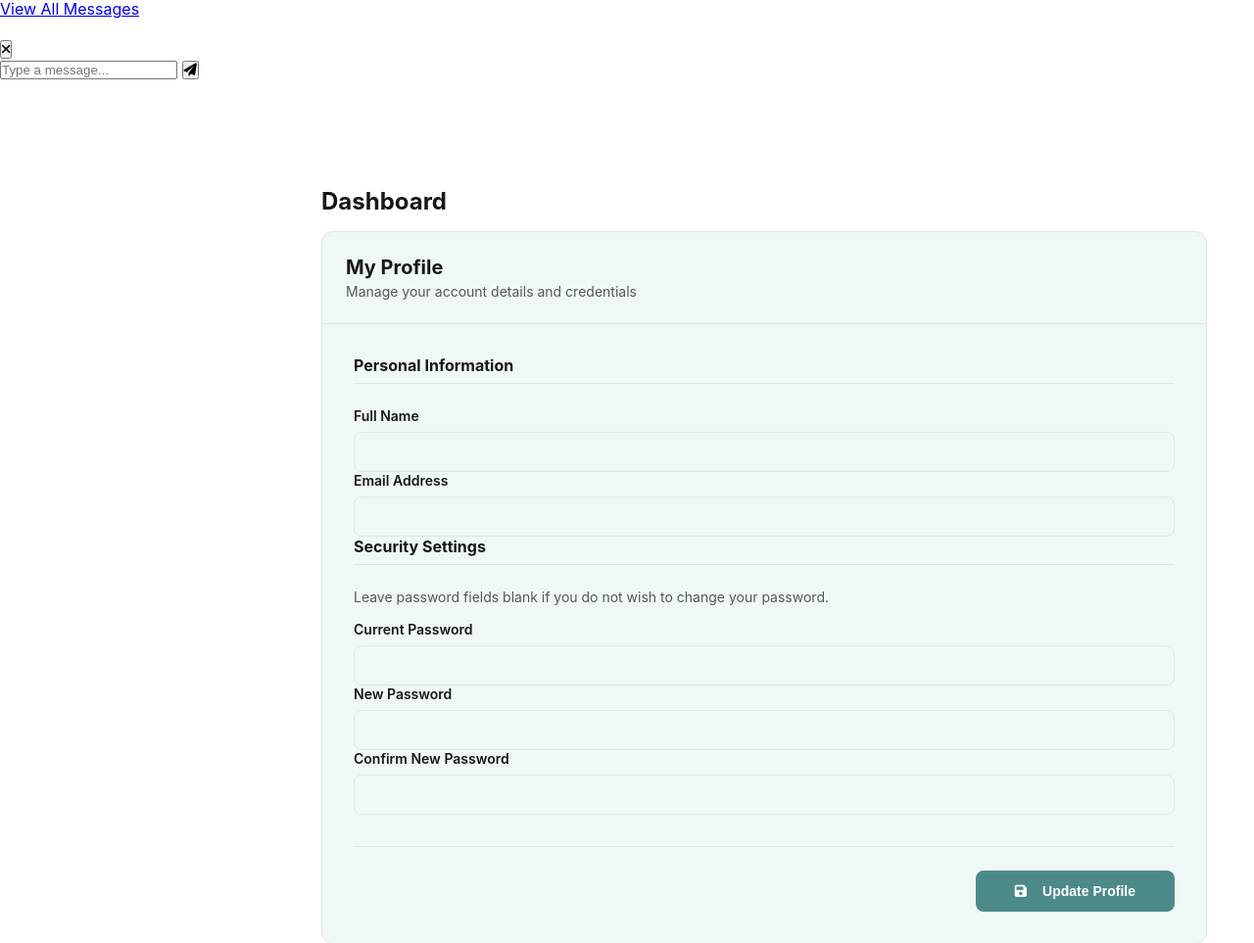
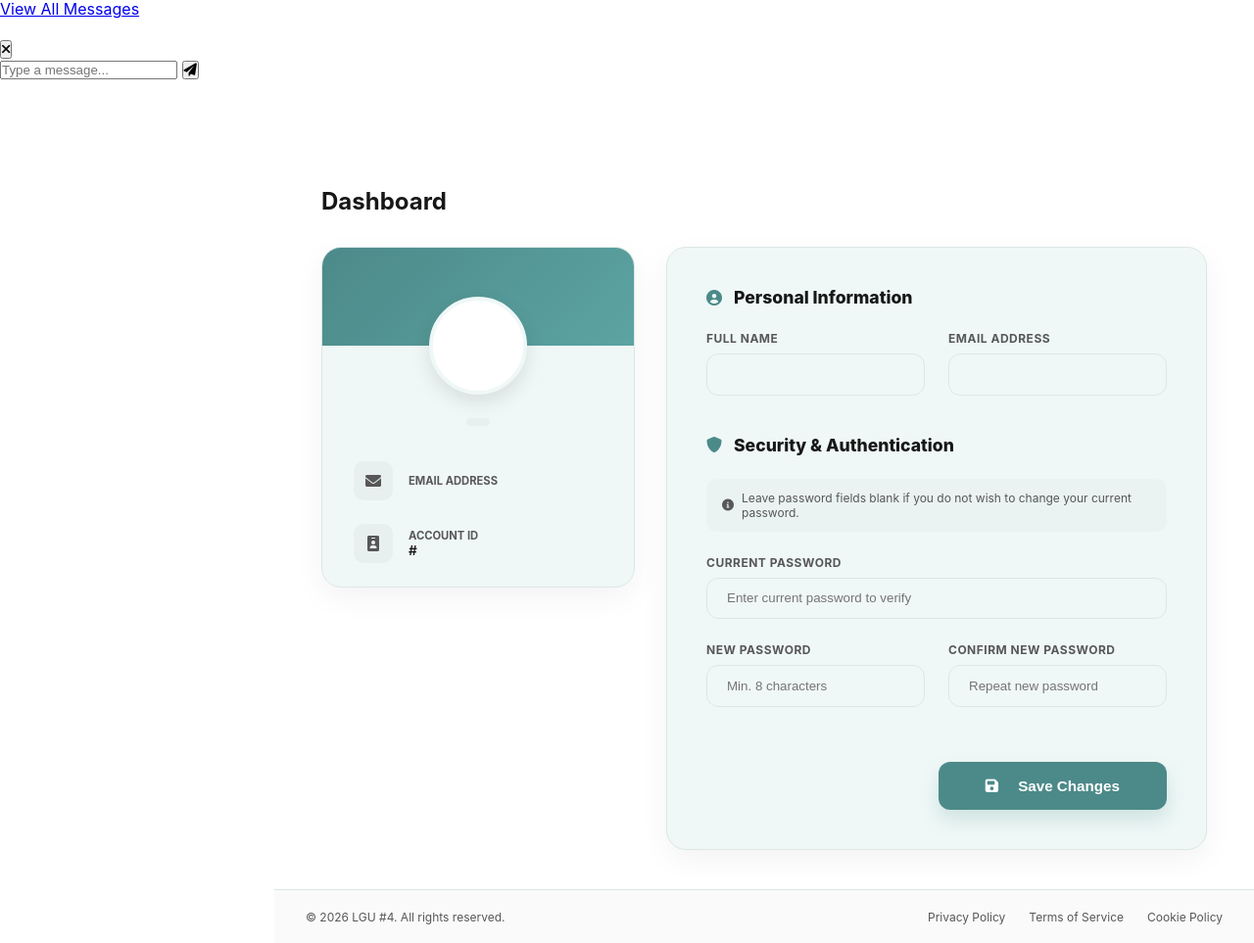
Before and after one commit to Jangwick/Healthandsafety, a PHP site: template views/pages/profile/index.php in a window 1280 px wide. Shown: the part 2169-3132 px from the top of the page at 98% size. Run offline with PHP 8.4, Linux system fonts and the light colour scheme; the template is opened without the code that fills it, so the values that code supplies are empty; some libraries are stand-ins or nearby versions.

Commit message:
feat: Implement user profile page with view and update functionality.

```diff
--- a/views/pages/profile/index.php
+++ b/views/pages/profile/index.php
@@ -1,79 +1,249 @@
-<div class="row justify-content-center">
-    <div class="col-8">
-        <div class="card shadow-sm" style="border-radius: 12px; border: 1px solid var(--border-color-1); background: var(--card-bg-1);">
-            <div class="card-header" style="background: transparent; border-bottom: 1px solid var(--border-color-1); padding: 1.5rem;">
-                <h3 style="margin: 0; font-size: 1.25rem; font-weight: 700; color: var(--text-color-1);">My Profile</h3>
-                <p style="margin: 0.25rem 0 0; font-size: 0.875rem; color: var(--text-secondary-1);">Manage your account details and credentials</p>
+<style>
+    .profile-container {
+        display: grid;
+        grid-template-columns: 320px 1fr;
+        gap: 2rem;
+        align-items: start;
+        padding-top: 1rem;
+    }
+
+    .profile-card {
+        background: var(--card-bg-1);
+        border: 1px solid var(--border-color-1);
+        border-radius: 20px;
+        overflow: hidden;
+        position: sticky;
+        top: 2rem;
+        box-shadow: 0 10px 30px rgba(0,0,0,0.05);
+    }
+
+    .profile-banner {
+        height: 100px;
+        background: linear-gradient(135deg, var(--primary-color-1), #5ca4a3);
+    }
+
+    .avatar-wrapper {
+        margin-top: -50px;
+        text-align: center;
+        padding: 0 1.5rem 1.5rem;
+    }
+
+    .profile-avatar {
+        width: 100px;
+        height: 100px;
+        background: white;
+        border-radius: 50%;
+        display: flex;
+        align-items: center;
+        justify-content: center;
+        font-size: 2.5rem;
+        font-weight: 800;
+        color: var(--primary-color-1);
+        margin: 0 auto 1rem;
+        box-shadow: 0 8px 20px rgba(0,0,0,0.1);
+        border: 4px solid var(--card-bg-1);
+    }
+
+    .profile-name {
+        font-size: 1.25rem;
+        font-weight: 800;
+        color: var(--text-color-1);
+        margin-bottom: 0.25rem;
+    }
+
+    .profile-role {
+        font-size: 0.8rem;
+        font-weight: 700;
+        text-transform: uppercase;
+        color: var(--text-secondary-1);
+        letter-spacing: 1px;
+        display: inline-block;
+        padding: 0.25rem 0.75rem;
+        background: rgba(0,0,0,0.03);
+        border-radius: 50px;
+    }
+
+    .settings-card {
+        background: var(--card-bg-1);
+        border: 1px solid var(--border-color-1);
+        border-radius: 20px;
+        padding: 2.5rem;
+        box-shadow: 0 10px 30px rgba(0,0,0,0.05);
+    }
+
+    .form-group-title {
+        font-size: 1.1rem;
+        font-weight: 800;
+        color: var(--text-color-1);
+        margin-bottom: 1.5rem;
+        display: flex;
+        align-items: center;
+        gap: 0.75rem;
+    }
+
+    .form-group-title i {
+        color: var(--primary-color-1);
+        font-size: 1rem;
+    }
+
+    .input-wrapper {
+        position: relative;
+        margin-bottom: 1.5rem;
+    }
+
+    .input-wrapper label {
+        display: block;
+        font-size: 0.75rem;
+        font-weight: 700;
+        color: var(--text-secondary-1);
+        text-transform: uppercase;
+        letter-spacing: 0.5px;
+        margin-bottom: 0.5rem;
+    }
+
+    .modern-input {
+        width: 100%;
+        padding: 0.8rem 1.25rem;
+        border: 1.5px solid var(--border-color-1);
+        border-radius: 12px;
+        background: var(--input-bg-1);
+        color: var(--text-color-1);
+        font-weight: 500;
+        transition: all 0.2s;
+    }
+
+    .modern-input:focus {
+        border-color: var(--primary-color-1);
+        box-shadow: 0 0 0 4px rgba(76, 138, 137, 0.1);
+        outline: none;
+    }
+
+    .password-hint {
+        font-size: 0.75rem;
+        color: var(--text-secondary-1);
+        background: rgba(0,0,0,0.02);
+        padding: 0.75rem 1rem;
+        border-radius: 10px;
+        margin-bottom: 1.5rem;
+        display: flex;
+        align-items: center;
+        gap: 0.5rem;
+    }
+
+    .status-alert {
+        border-radius: 12px;
+        padding: 1rem 1.25rem;
+        margin-bottom: 2rem;
+        display: flex;
+        align-items: center;
+        gap: 0.75rem;
+        font-weight: 600;
+        font-size: 0.9rem;
+        border: none;
+    }
+</style>
+
+<div class="profile-container">
+    <!-- Left column: Profile Summary -->
+    <div class="profile-card">
+        <div class="profile-banner"></div>
+        <div class="avatar-wrapper">
+            <div class="profile-avatar">
+                <?php
+                    $initials = '';
+                    $words = explode(' ', $profile['full_name']);
+                    foreach ($words as $w) $initials .= $w[0];
+                    echo strtoupper(substr($initials, 0, 2));
+                ?>
+            </div>
+            <h2 class="profile-name"><?= htmlspecialchars($profile['full_name']) ?></h2>
+            <span class="profile-role"><?= htmlspecialchars($profile['role_name']) ?></span>
+
+            <div style="margin-top: 2rem; text-align: left; padding: 0 0.5rem;">
+                <div style="display: flex; align-items: center; gap: 1rem; margin-bottom: 1.5rem;">
+                    <div style="width: 40px; height: 40px; border-radius: 10px; background: rgba(0,0,0,0.03); display: flex; align-items: center; justify-content: center; color: var(--text-secondary-1);">
+                        <i class="fas fa-envelope"></i>
+                    </div>
+                    <div>
+                        <div style="font-size: 0.7rem; font-weight: 700; color: var(--text-secondary-1); text-transform: uppercase;">Email Address</div>
+                        <div style="font-size: 0.85rem; font-weight: 600; color: var(--text-color-1);"><?= htmlspecialchars($profile['email']) ?></div>
+                    </div>
+                </div>
+                <div style="display: flex; align-items: center; gap: 1rem;">
+                    <div style="width: 40px; height: 40px; border-radius: 10px; background: rgba(0,0,0,0.03); display: flex; align-items: center; justify-content: center; color: var(--text-secondary-1);">
+                        <i class="fas fa-id-badge"></i>
+                    </div>
+                    <div>
+                        <div style="font-size: 0.7rem; font-weight: 700; color: var(--text-secondary-1); text-transform: uppercase;">Account ID</div>
+                        <div style="font-size: 0.85rem; font-weight: 600; color: var(--text-color-1);">#<?= $profile['id'] ?></div>
+                    </div>
+                </div>
+            </div>
+        </div>
     </div>
 
-            <div class="card-body" style="padding: 2rem;">
+    <!-- Right column: Edit Form -->
+    <div class="settings-card">
         <?php if (isset($_GET['success'])): ?>
-                    <div class="alert alert-success d-flex align-items-center mb-4" style="border-radius: 8px; border: none; background: rgba(25, 135, 84, 0.1); color: #198754; padding: 1rem;">
-                        <i class="fas fa-check-circle" style="margin-right: 0.5rem;"></i>
+            <div class="status-alert" style="background: #ecfdf5; color: #059669;">
+                <i class="fas fa-check-circle" style="font-size: 1.25rem;"></i>
                 <?= htmlspecialchars($_GET['success']) ?>
             </div>
         <?php endif; ?>
 
         <?php if (isset($_GET['error'])): ?>
-                    <div class="alert alert-danger d-flex align-items-center mb-4" style="border-radius: 8px; border: none; background: rgba(220, 53, 69, 0.1); color: #dc3545; padding: 1rem;">
-                        <i class="fas fa-exclamation-circle" style="margin-right: 0.5rem;"></i>
+            <div class="status-alert" style="background: #fef2f2; color: #dc2626;">
+                <i class="fas fa-exclamation-circle" style="font-size: 1.25rem;"></i>
                 <?= htmlspecialchars($_GET['error']) ?>
             </div>
         <?php endif; ?>
 
         <form action="/profile/update" method="POST">
-                    <div class="row">
-                        <div class="col-12 mb-4">
-                            <h5 style="font-size: 1rem; font-weight: 700; color: var(--text-color-1); padding-bottom: 0.5rem; border-bottom: 1px solid var(--border-color-1); margin-bottom: 1.5rem;">
-                                Personal Information
-                            </h5>
+            <h3 class="form-group-title">
+                <i class="fas fa-user-circle"></i> Personal Information
+            </h3>
+
+            <div style="display: grid; grid-template-columns: 1fr 1fr; gap: 1.5rem;">
+                <div class="input-wrapper">
+                    <label>Full Name</label>
+                    <input type="text" name="full_name" value="<?= htmlspecialchars($profile['full_name'] ?? '') ?>" required class="modern-input">
                 </div>
-
-                        <div class="col-md-6 mb-4">
-                            <label style="display: block; font-weight: 600; font-size: 0.875rem; margin-bottom: 0.5rem; color: var(--text-color-1);">Full Name</label>
-                            <input type="text" name="full_name" value="<?= htmlspecialchars($profile['full_name'] ?? '') ?>" required
-                                style="width: 100%; padding: 0.75rem 1rem; border: 1px solid var(--border-color-1); border-radius: 8px; background: var(--input-bg-1); color: var(--text-color-1); box-sizing: border-box;">
-                        </div>
-
-                        <div class="col-md-6 mb-4">
-                            <label style="display: block; font-weight: 600; font-size: 0.875rem; margin-bottom: 0.5rem; color: var(--text-color-1);">Email Address</label>
-                            <input type="email" name="email" value="<?= htmlspecialchars($profile['email'] ?? '') ?>" required
-                                style="width: 100%; padding: 0.75rem 1rem; border: 1px solid var(--border-color-1); border-radius: 8px; background: var(--input-bg-1); color: var(--text-color-1); box-sizing: border-box;">
-                        </div>
-
-                        <div class="col-12 mb-4 mt-2">
-                            <h5 style="font-size: 1rem; font-weight: 700; color: var(--text-color-1); padding-bottom: 0.5rem; border-bottom: 1px solid var(--border-color-1); margin-bottom: 1.5rem;">
-                                Security Settings
-                            </h5>
-                            <p style="font-size: 0.875rem; color: var(--text-secondary-1); margin-bottom: 1rem;">Leave password fields blank if you do not wish to change your password.</p>
-                        </div>
-
-                        <div class="col-12 mb-4">
-                            <label style="display: block; font-weight: 600; font-size: 0.875rem; margin-bottom: 0.5rem; color: var(--text-color-1);">Current Password</label>
-                            <input type="password" name="current_password"
-                                style="width: 100%; padding: 0.75rem 1rem; border: 1px solid var(--border-color-1); border-radius: 8px; background: var(--input-bg-1); color: var(--text-color-1); box-sizing: border-box;">
-                        </div>
-
-                        <div class="col-md-6 mb-4">
-                            <label style="display: block; font-weight: 600; font-size: 0.875rem; margin-bottom: 0.5rem; color: var(--text-color-1);">New Password</label>
-                            <input type="password" name="new_password"
-                                style="width: 100%; padding: 0.75rem 1rem; border: 1px solid var(--border-color-1); border-radius: 8px; background: var(--input-bg-1); color: var(--text-color-1); box-sizing: border-box;">
-                        </div>
-
-                        <div class="col-md-6 mb-4">
-                            <label style="display: block; font-weight: 600; font-size: 0.875rem; margin-bottom: 0.5rem; color: var(--text-color-1);">Confirm New Password</label>
-                            <input type="password" name="confirm_password"
-                                style="width: 100%; padding: 0.75rem 1rem; border: 1px solid var(--border-color-1); border-radius: 8px; background: var(--input-bg-1); color: var(--text-color-1); box-sizing: border-box;">
+                <div class="input-wrapper">
+                    <label>Email Address</label>
+                    <input type="email" name="email" value="<?= htmlspecialchars($profile['email'] ?? '') ?>" required class="modern-input">
                 </div>
             </div>
 
-                    <div style="margin-top: 2rem; padding-top: 1.5rem; border-top: 1px solid var(--border-color-1); display: flex; justify-content: flex-end;">
-                        <button type="submit" class="btn btn-primary" style="background: var(--primary-color-1); border: none; padding: 0.8rem 2.5rem; border-radius: 8px; font-weight: 700; color: white; cursor: pointer;">
-                            <i class="fas fa-save" style="margin-right: 0.5rem;"></i> Update Profile
+            <h3 class="form-group-title" style="margin-top: 1rem;">
+                <i class="fas fa-shield-alt"></i> Security & Authentication
+            </h3>
+
+            <div class="password-hint">
+                <i class="fas fa-info-circle"></i>
+                Leave password fields blank if you do not wish to change your current password.
+            </div>
+
+            <div class="input-wrapper">
+                <label>Current Password</label>
+                <input type="password" name="current_password" class="modern-input" placeholder="Enter current password to verify">
+            </div>
+
+            <div style="display: grid; grid-template-columns: 1fr 1fr; gap: 1.5rem;">
+                <div class="input-wrapper">
+                    <label>New Password</label>
+                    <input type="password" name="new_password" class="modern-input" placeholder="Min. 8 characters">
+                </div>
+                <div class="input-wrapper">
+                    <label>Confirm New Password</label>
+                    <input type="password" name="confirm_password" class="modern-input" placeholder="Repeat new password">
+                </div>
+            </div>
+
+            <div style="margin-top: 2rem; display: flex; justify-content: flex-end;">
+                <button type="submit" class="btn btn-primary" style="padding: 1rem 3rem; border-radius: 12px; font-weight: 800; font-size: 0.95rem; background: var(--primary-color-1); border: none; box-shadow: 0 10px 20px rgba(76, 138, 137, 0.2);">
+                    <i class="fas fa-save" style="margin-right: 0.75rem;"></i> Save Changes
                 </button>
             </div>
         </form>
     </div>
 </div>
-    </div>
-</div>
```
Also changed, not shown: app/Controllers/ProfileController.php (+11 -2 lines). Lines whose indentation alone changed are shown as unchanged.
